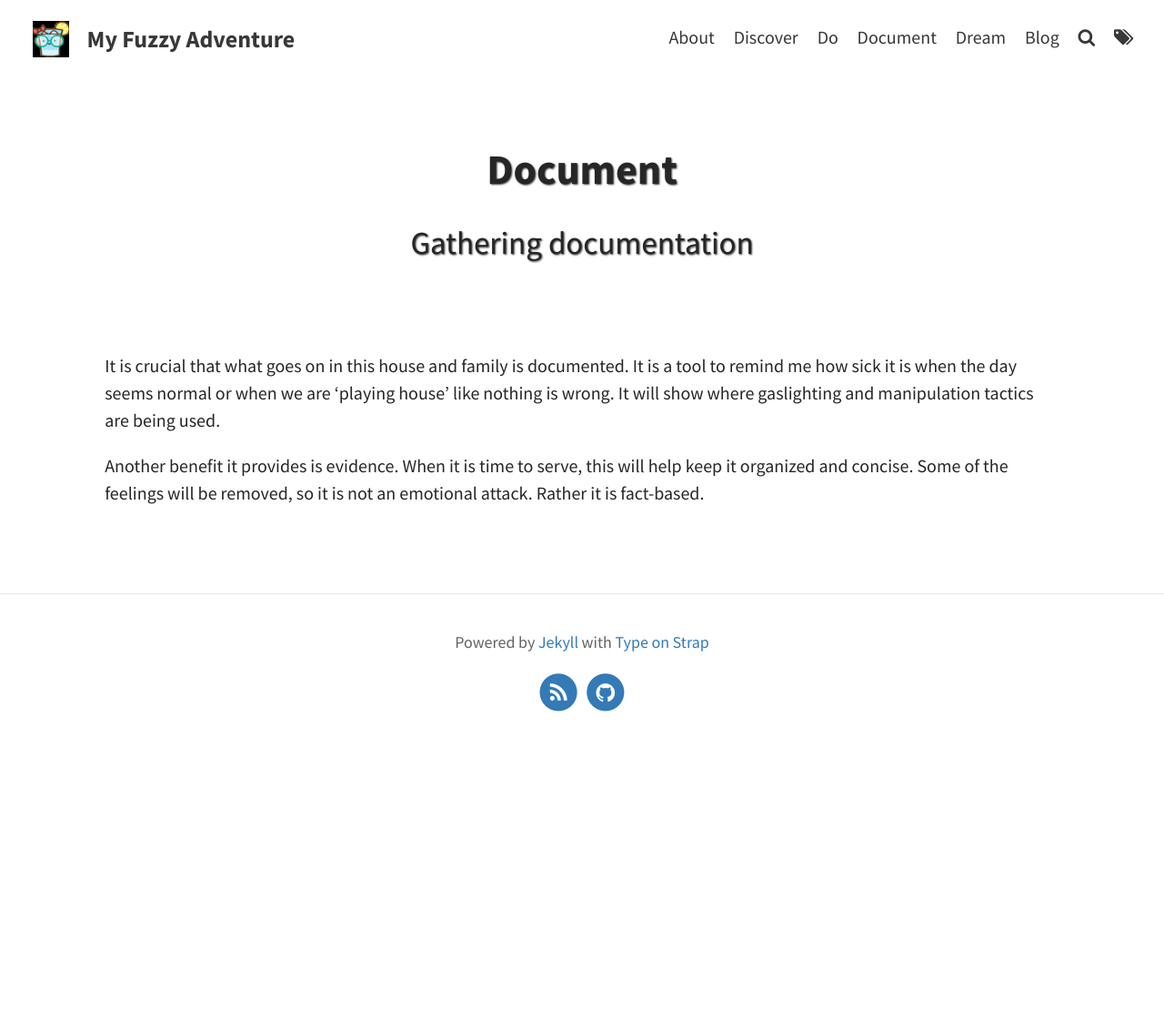
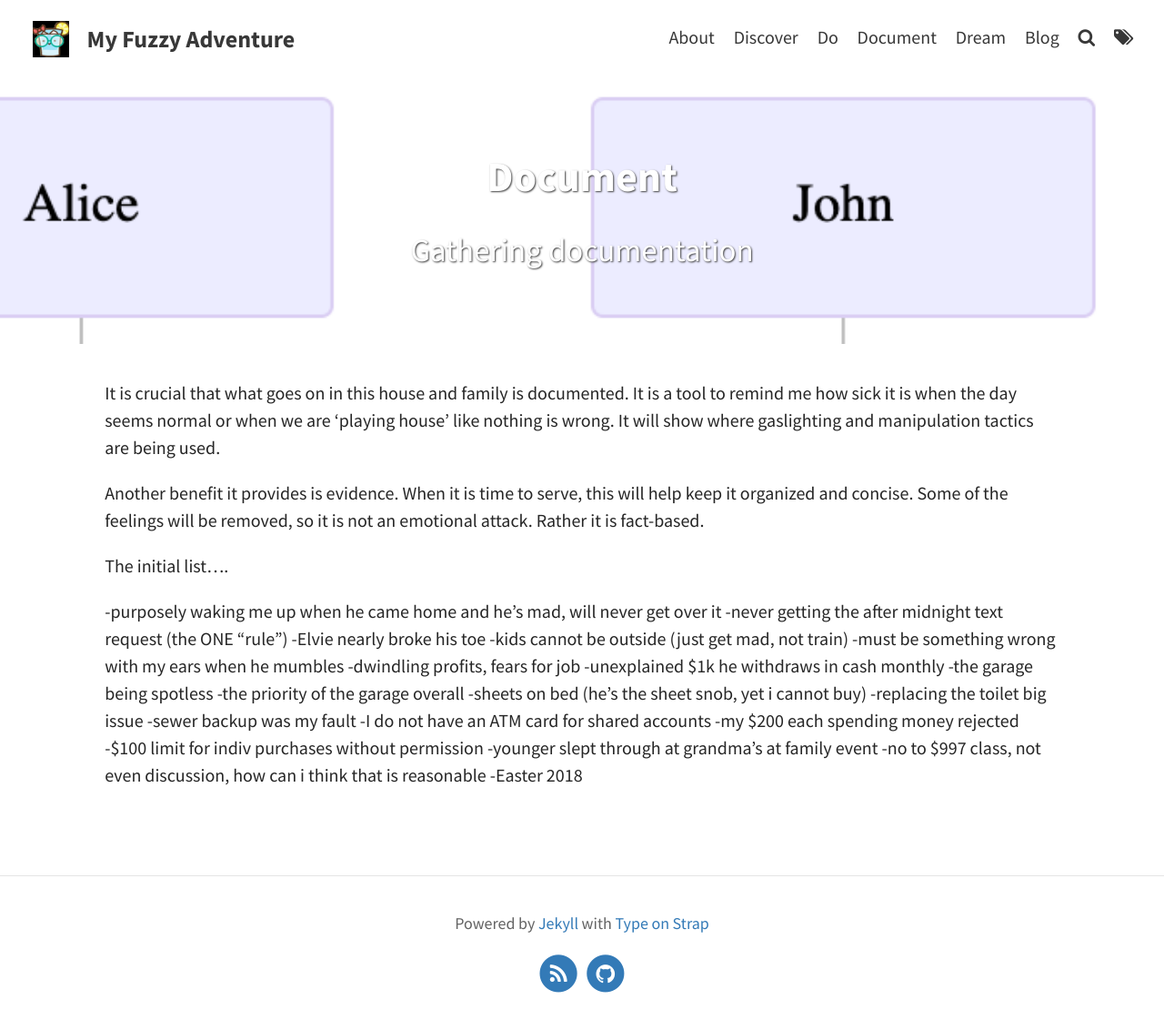
Before and after one commit to lemonstolemonade/fuzzy-adventure, a Jekyll site: the page built from pages/document.md, in a window 1280 px wide. Shown: the whole page at 91% size. Built offline with Jekyll 4.4.1, drawn with Linux system fonts in a browser that asks for light colours; before the commit the page ends 900 px from its top, so only the background shows below that.

Commit message:
start of list

```diff
--- a/pages/document.md
+++ b/pages/document.md
@@ -2,7 +2,30 @@
 title: Document
 layout: page
 subtitle: Gathering documentation
+published: true
+feature-img: assets/img/mermaid-example.png
 ---
 It is crucial that what goes on in this house and family is documented. It is a tool to remind me how sick it is when the day seems normal or when we are 'playing house' like nothing is wrong. It will show where gaslighting and manipulation tactics are being used.
 
 Another benefit it provides is evidence. When it is time to serve, this will help keep it organized and concise. Some of the feelings will be removed, so it is not an emotional attack. Rather it is fact-based.
+
+The initial list....
+
+-purposely waking me up when he came home and he's mad, will never get over it
+-never getting the after midnight text request (the ONE "rule")
+-Elvie nearly broke his toe
+-kids cannot be outside (just get mad, not train)
+-must be something wrong with my ears when he mumbles
+-dwindling profits, fears for job
+-unexplained $1k he withdraws in cash monthly
+-the garage being spotless
+-the priority of the garage overall
+-sheets on bed (he's the sheet snob, yet i cannot buy)
+-replacing the toilet big issue
+-sewer backup was my fault
+-I do not have an ATM card for shared accounts
+-my $200 each spending money rejected
+-$100 limit for indiv purchases without permission
+-younger slept through at grandma's at family event
+-no to $997 class, not even discussion, how can i think that is reasonable
+-Easter 2018
```
